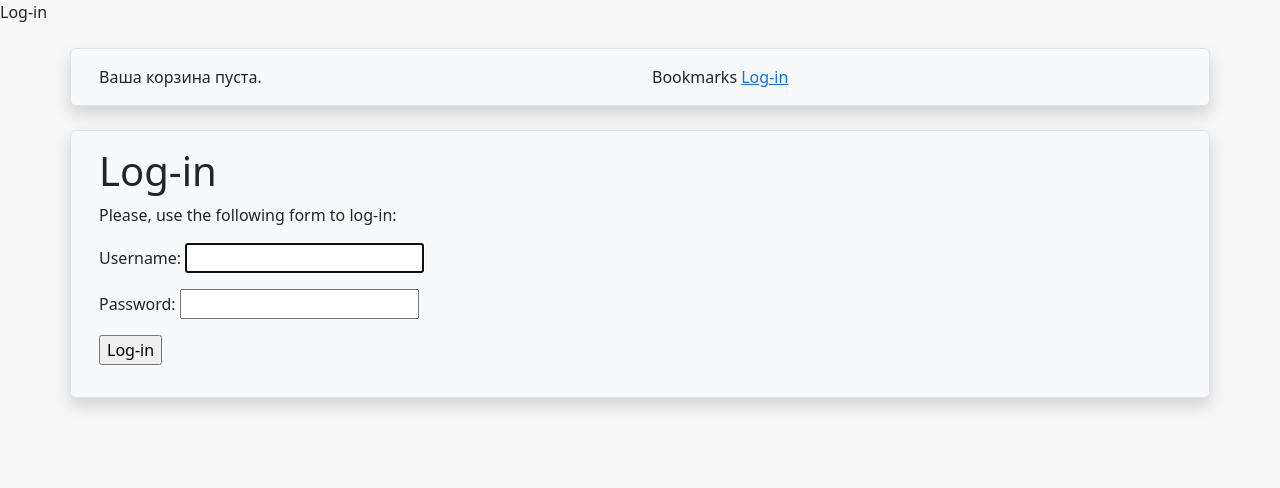
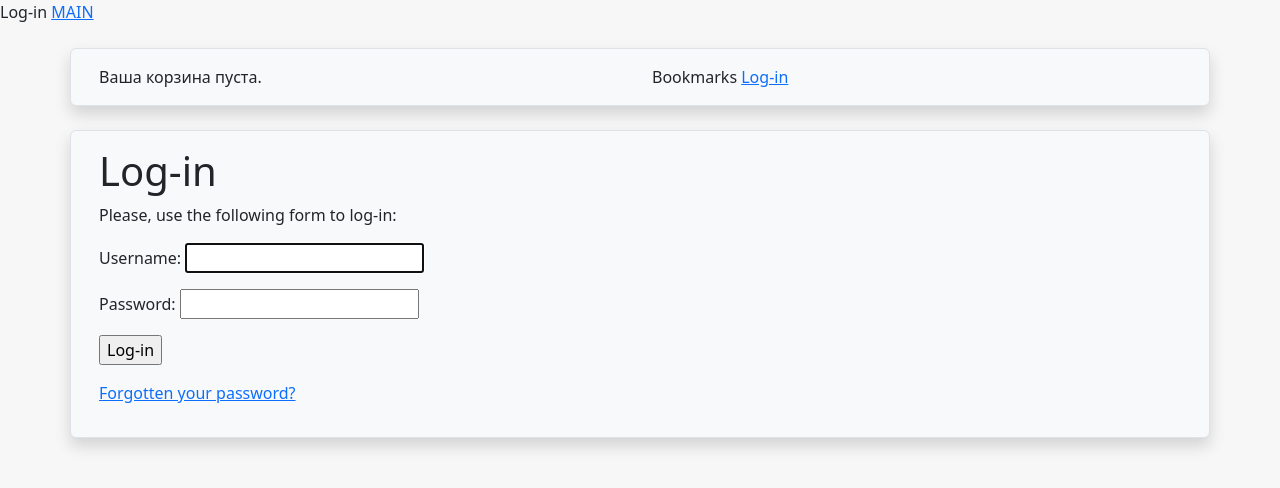
Before and after one commit to Klaus8k/l_f, a Django app: page /account/login/ in a window 1280 px wide. Shown: the top 488 px of the page. Run offline with Django 4.2, Linux system fonts and the light colour scheme; parts of the project's set-up code (start-up, migrations or seed data) failed here and were passed over; some libraries are stand-ins or nearby versions.

Commit message:
pass reset

```diff
--- a/l_f/account/templates/registration/login.html
+++ b/l_f/account/templates/registration/login.html
@@ -7,8 +7,8 @@
   <h1>Log-in</h1>
   {% if form.errors %}
     <p>Your username and password didn't match. Please try again.</p>
-    {% else %}
-      <p>Please, use the following form to log-in:</p>
+  {% else %}
+    <p>Please, use the following form to log-in:</p>
   {% endif %}
   <div class="login-form">
     <form action="{% url 'account:login' %}" method="post">
@@ -20,5 +20,9 @@
         <input type="submit" value="Log-in" />
       </p>
     </form>
+
+    <p>
+      <a href="{% url 'account:password_reset' %}">Forgotten your password?</a>
+    </p>
   </div>
 {% endblock %}
--- /dev/null
+++ b/l_f/account/templates/registration/password_ reset_email.html
@@ -0,0 +1,4 @@
+Someone asked for password reset for email {{ email }}.
+Follow the link below: {{ protocol }}://{{ domain }}{% url "password_reset_confirm"
+uidb64=uid token=token %}
+Your username, in case you've forgotten: {{ user.get_username }}
--- a/l_f/account/urls.py
+++ b/l_f/account/urls.py
@@ -20,6 +20,26 @@ urlpatterns = [
          auth_views.PasswordChangeDoneView.as_view(),
          name='password_change_done'),
 
+
+    # url-адреса сброса пароля
+    path('password-reset/',
+         auth_views.PasswordResetView.as_view(success_url=reverse_lazy('account:password_reset_done')),
+         name='password_reset'),
+    path('password-reset/done/',
+         auth_views.PasswordResetDoneView.as_view(),
+         name='password_reset_done'),
+    path('password-reset/<uidb64>/<token>/',
+         auth_views.PasswordResetConfirmView.as_view(),
+         name='password_reset_confirm'),
+    path('password-reset/complete/',
+         auth_views.PasswordResetCompleteView.as_view(),
+         name='password_reset_complete'),
+
+
+
+
+
+
     # страница аккаунта в дашборде (то есть страница профиля)
     path('dashboard/', views.dashboard, name='dashboard')
 
--- a/l_f/app_shop/templates/app_shop/base.html
+++ b/l_f/app_shop/templates/app_shop/base.html
@@ -23,6 +23,8 @@
 </head>
 
 <body>
+  <a href="/">MAIN</a>
+
   <div class="container pt-4">
     <div class="top_line row bg-light shadow border rounded p-3">
       <div class="session_cart col-6">
```
Also changed, not shown: l_f/account/templates/registration/password_reset_complete.html (added, +11 -0 lines), l_f/account/templates/registration/password_reset_confirm.html (added, +20 -0 lines), l_f/account/templates/registration/password_reset_done.html (added, +10 -0 lines), l_f/account/templates/registration/password_reset_form.html (added, +16 -0 lines).
